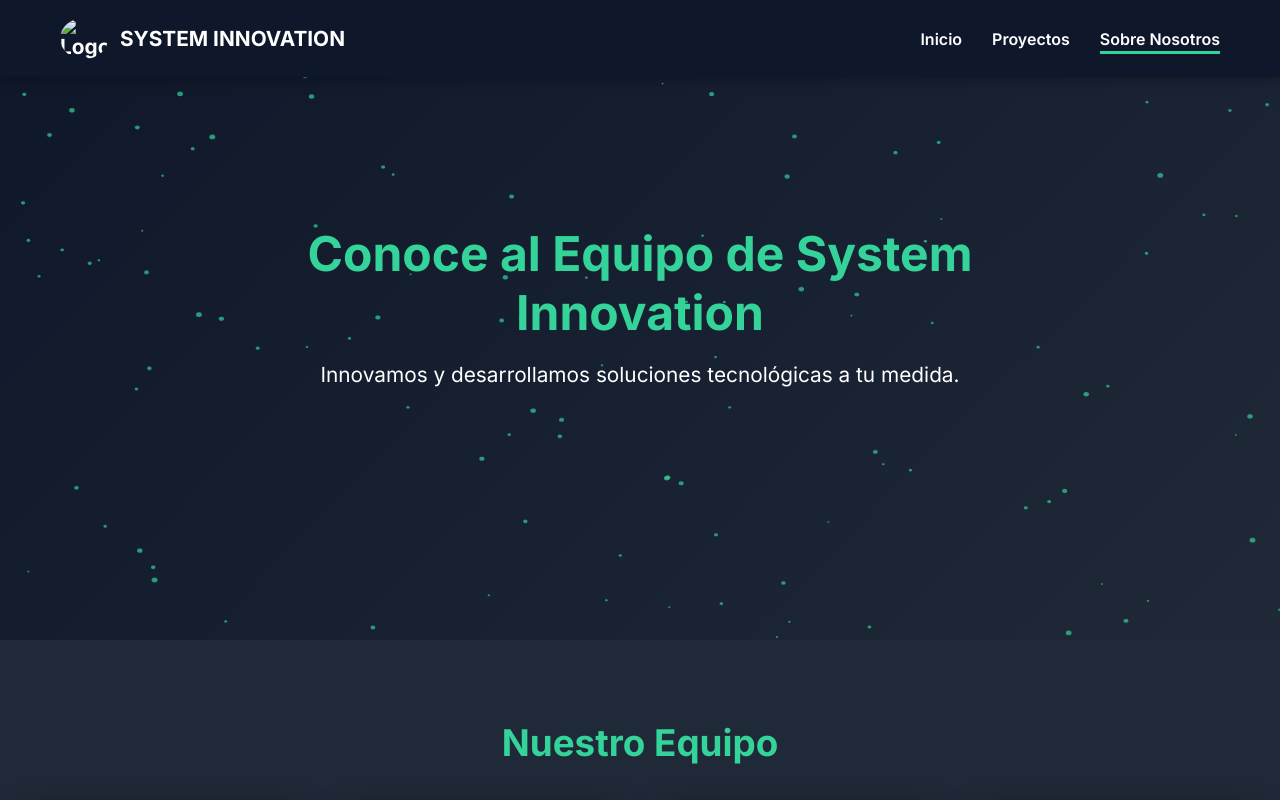
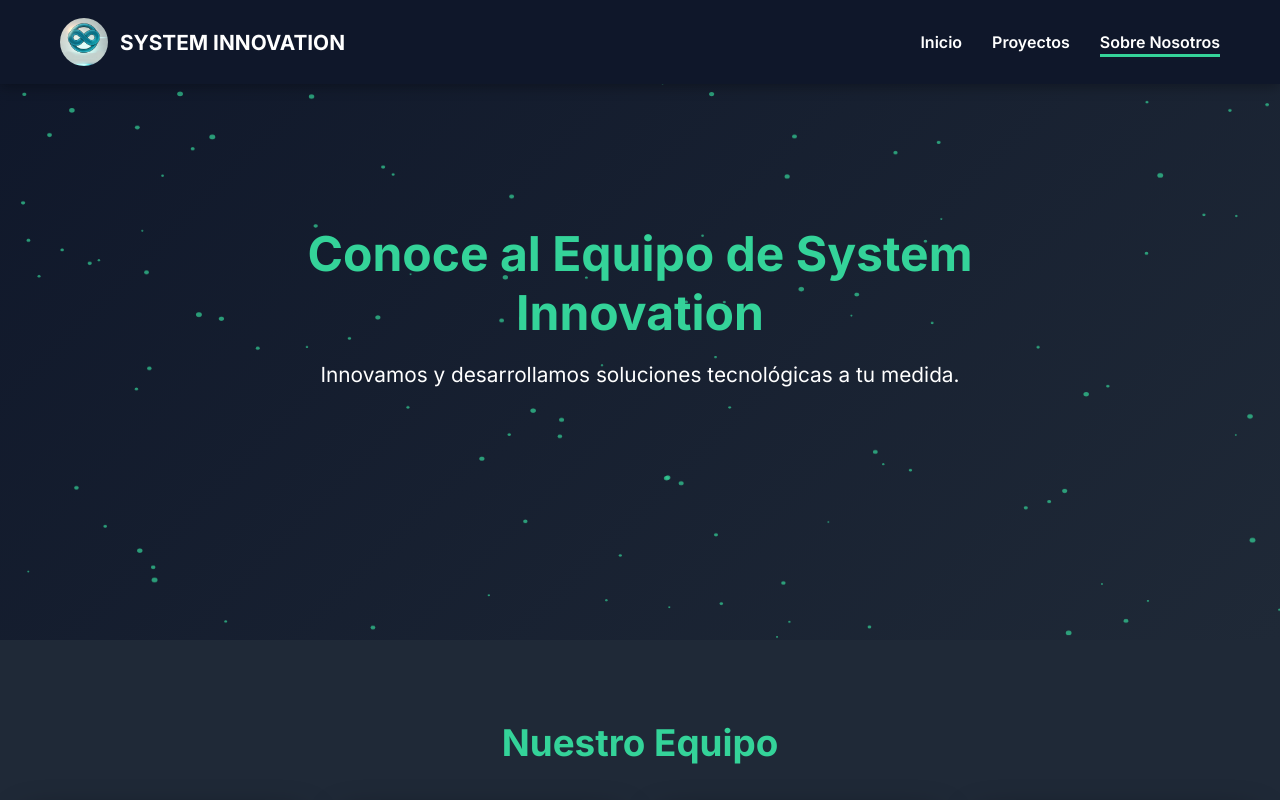
Before and after one commit to isidrogom49-dot/Sys.-Innov, a plain HTML site: page sobre.html in a window 1280 px wide. Shown: the top 800 px of the page. Drawn offline with nearby package versions, Linux system fonts and the light colour scheme.

Commit message:
Fix logo image source in sobre.html
se modifico el nombre del logo

```diff
--- a/sobre.html
+++ b/sobre.html
@@ -15,7 +15,7 @@
   <header class="header">
     <div class="header-container">
       <a href="index.html" class="brand">
-        <img src="img/L.E.jpg" alt="Logo" class="logo">
+        <img src="img/logo.png" alt="Logo" class="logo">
         <span>SYSTEM INNOVATION</span>
       </a>
       <nav class="nav" id="navMenu">
```
